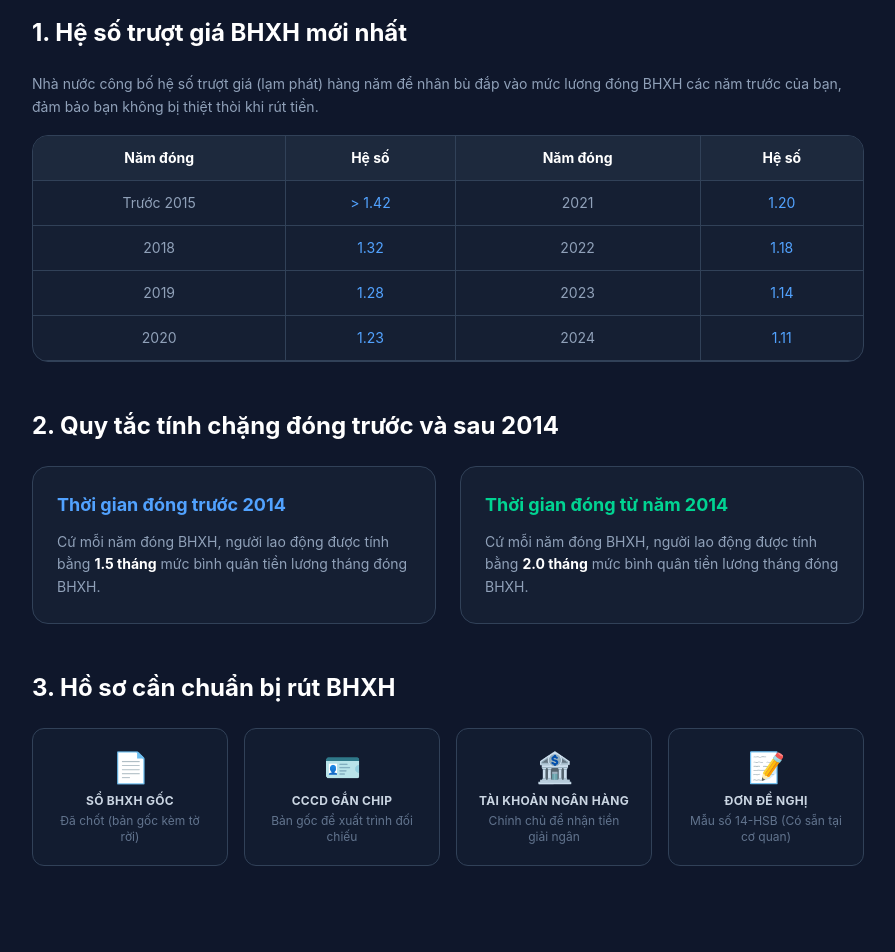
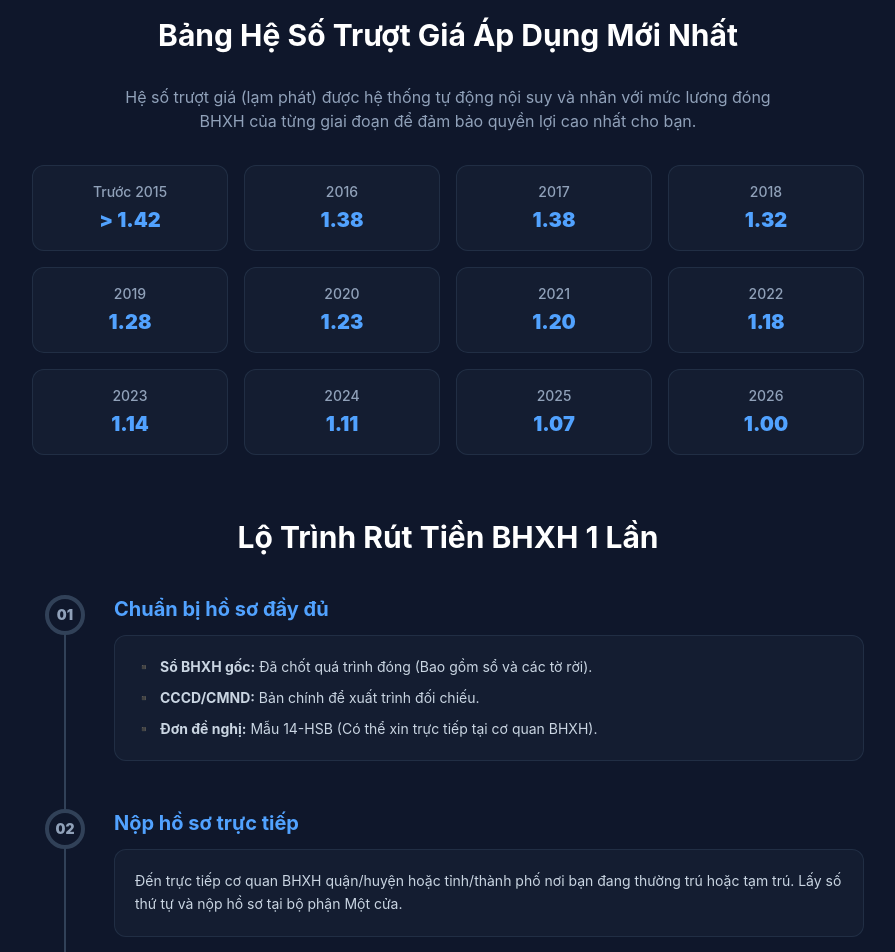
Before and after one commit to artlasercomvn-source/so-chuan-web, a Next.js app: page /tinh-bhxh-1-lan in a window 1280 px wide. Shown: the part 920-1872 px from the top of the page, without its empty margins (192-1087 px from the left). Built offline with nearby package versions, Linux system fonts and the light colour scheme.

Commit message:
Hoan thien cac cong cu tai chinh

```diff
--- a/src/app/tinh-bhxh-1-lan/page.tsx
+++ b/src/app/tinh-bhxh-1-lan/page.tsx
@@ -70,6 +70,21 @@ export default function SocialInsuranceCalculator() {
         "applicationCategory": "BusinessApplication",
         "operatingSystem": "Web",
         "offers": { "@type": "Offer", "price": "0", "priceCurrency": "VND" }
+      },
+      {
+        "@type": "FAQPage",
+        "mainEntity": [
+          {
+            "@type": "Question",
+            "name": "Hệ số trượt giá BHXH là gì?",
+            "acceptedAnswer": { "@type": "Answer", "text": "Hệ số trượt giá (lạm phát) là chỉ số do Nhà nước công bố hàng năm để nhân bù đắp vào mức lương đóng BHXH các năm trước của người lao động, đảm bảo giá trị tiền nhận về không bị mất giá." }
+          },
+          {
+            "@type": "Question",
+            "name": "Làm tròn tháng lẻ khi rút BHXH như thế nào?",
+            "acceptedAnswer": { "@type": "Answer", "text": "Theo quy định, thời gian đóng BHXH có tháng lẻ từ 1 đến 6 tháng được làm tròn thành nửa năm (0.5 năm). Nếu lẻ từ 7 đến 11 tháng được làm tròn thành 1 năm." }
+          }
+        ]
       }
     ]
   };
@@ -133,71 +148,84 @@ export default function SocialInsuranceCalculator() {
         </div>
       </div>
 
-      {/* KHU VỰC NỘI DUNG MỞ RỘNG (TẬP TRUNG SEO) */}
+      {/* KHU VỰC NỘI DUNG CHUẨN SEO & TIME-ON-SITE (DARK THEME TỐI GIẢN) */}
       <div className="bg-slate-900 border-t border-slate-800 text-slate-300 py-16 print:hidden">
         <div className="max-w-4xl mx-auto p-4 md:p-8">
 
-          <div className="mb-12">
-            <h2 className="text-2xl font-bold text-white mb-6">1. Hệ số trượt giá BHXH mới nhất</h2>
-            <p className="text-sm text-slate-400 mb-4 leading-relaxed">
-              Nhà nước công bố hệ số trượt giá (lạm phát) hàng năm để nhân bù đắp vào mức lương đóng BHXH các năm trước của bạn, đảm bảo bạn không bị thiệt thòi khi rút tiền.
-            </p>
-            <div className="overflow-x-auto bg-slate-800/50 border border-slate-700 rounded-2xl">
-              <table className="w-full text-center text-sm">
-                <thead>
-                  <tr className="bg-slate-800 text-white font-bold"><th className="p-3 border-b border-slate-700">Năm đóng</th><th className="p-3 border-b border-slate-700 border-l">Hệ số</th><th className="p-3 border-b border-slate-700 border-l">Năm đóng</th><th className="p-3 border-b border-slate-700 border-l">Hệ số</th></tr>
-                </thead>
-                <tbody className="text-slate-400">
-                  <tr><td className="p-3 border-b border-slate-700">Trước 2015</td><td className="p-3 border-b border-slate-700 border-l text-blue-400">&gt; 1.42</td><td className="p-3 border-b border-slate-700 border-l">2021</td><td className="p-3 border-b border-slate-700 border-l text-blue-400">1.20</td></tr>
-                  <tr><td className="p-3 border-b border-slate-700">2018</td><td className="p-3 border-b border-slate-700 border-l text-blue-400">1.32</td><td className="p-3 border-b border-slate-700 border-l">2022</td><td className="p-3 border-b border-slate-700 border-l text-blue-400">1.18</td></tr>
-                  <tr><td className="p-3 border-b border-slate-700">2019</td><td className="p-3 border-b border-slate-700 border-l text-blue-400">1.28</td><td className="p-3 border-b border-slate-700 border-l">2023</td><td className="p-3 border-b border-slate-700 border-l text-blue-400">1.14</td></tr>
-                  <tr><td className="p-3 border-b border-slate-700">2020</td><td className="p-3 border-b border-slate-700 border-l text-blue-400">1.23</td><td className="p-3 border-b border-slate-700 border-l">2024</td><td className="p-3 border-b border-slate-700 border-l text-blue-400">1.11</td></tr>
-                </tbody>
-              </table>
+          <div className="mb-16">
+            <h2 className="text-2xl md:text-3xl font-bold text-white mb-8 text-center">Bảng Hệ Số Trượt Giá Áp Dụng Mới Nhất</h2>
+            <p className="text-center text-slate-400 mb-8 max-w-2xl mx-auto">Hệ số trượt giá (lạm phát) được hệ thống tự động nội suy và nhân với mức lương đóng BHXH của từng giai đoạn để đảm bảo quyền lợi cao nhất cho bạn.</p>
+
+            <div className="grid grid-cols-2 md:grid-cols-4 gap-4">
+              {[
+                { year: 'Trước 2015', rate: '> 1.42' }, { year: '2016', rate: '1.38' }, { year: '2017', rate: '1.38' }, { year: '2018', rate: '1.32' },
+                { year: '2019', rate: '1.28' }, { year: '2020', rate: '1.23' }, { year: '2021', rate: '1.20' }, { year: '2022', rate: '1.18' },
+                { year: '2023', rate: '1.14' }, { year: '2024', rate: '1.11' }, { year: '2025', rate: '1.07' }, { year: '2026', rate: '1.00' }
+              ].map((item, idx) => (
+                <div key={idx} className="bg-slate-800/40 border border-slate-700/50 rounded-xl p-4 flex flex-col items-center justify-center text-center hover:bg-slate-800 transition-colors">
+                  <span className="text-slate-400 text-sm font-medium mb-1">{item.year}</span>
+                  <span className="text-xl font-black text-blue-400">{item.rate}</span>
+                </div>
+              ))}
             </div>
           </div>
 
-          <div className="mb-12">
-            <h2 className="text-2xl font-bold text-white mb-6">2. Quy tắc tính chặng đóng trước và sau 2014</h2>
-            <div className="grid md:grid-cols-2 gap-6">
-              <div className="bg-slate-800/50 border border-slate-700 rounded-2xl p-6">
-                <h3 className="text-lg font-bold text-blue-400 mb-3">Thời gian đóng trước 2014</h3>
-                <div className="text-sm text-slate-400 leading-relaxed">
-                  Cứ mỗi năm đóng BHXH, người lao động được tính bằng <strong className="text-white">1.5 tháng</strong> mức bình quân tiền lương tháng đóng BHXH.
+          <div className="mb-16">
+            <h2 className="text-2xl md:text-3xl font-bold text-white mb-10 text-center">Lộ Trình Rút Tiền BHXH 1 Lần</h2>
+
+            <div className="relative border-l-2 border-slate-700 ml-4 md:ml-8 space-y-12 pb-8">
+              <div className="relative pl-10 md:pl-12">
+                <div className="absolute w-10 h-10 bg-slate-900 rounded-full -left-[21px] top-0 border-4 border-slate-700 flex items-center justify-center text-sm font-black text-slate-400">01</div>
+                <h3 className="text-xl font-bold text-blue-400 mb-3">Chuẩn bị hồ sơ đầy đủ</h3>
+                <div className="bg-slate-800/40 border border-slate-700/50 rounded-xl p-5 text-sm text-slate-300 leading-relaxed">
+                  <ul className="space-y-2">
+                    <li className="flex items-start gap-2"><span>▪️</span> <span><strong>Sổ BHXH gốc:</strong> Đã chốt quá trình đóng (Bao gồm sổ và các tờ rời).</span></li>
+                    <li className="flex items-start gap-2"><span>▪️</span> <span><strong>CCCD/CMND:</strong> Bản chính để xuất trình đối chiếu.</span></li>
+                    <li className="flex items-start gap-2"><span>▪️</span> <span><strong>Đơn đề nghị:</strong> Mẫu 14-HSB (Có thể xin trực tiếp tại cơ quan BHXH).</span></li>
+                  </ul>
                 </div>
               </div>
-              <div className="bg-slate-800/50 border border-slate-700 rounded-2xl p-6">
-                <h3 className="text-lg font-bold text-emerald-400 mb-3">Thời gian đóng từ năm 2014</h3>
-                <div className="text-sm text-slate-400 leading-relaxed">
-                  Cứ mỗi năm đóng BHXH, người lao động được tính bằng <strong className="text-white">2.0 tháng</strong> mức bình quân tiền lương tháng đóng BHXH.
+
+              <div className="relative pl-10 md:pl-12">
+                <div className="absolute w-10 h-10 bg-slate-900 rounded-full -left-[21px] top-0 border-4 border-slate-700 flex items-center justify-center text-sm font-black text-slate-400">02</div>
+                <h3 className="text-xl font-bold text-blue-400 mb-3">Nộp hồ sơ trực tiếp</h3>
+                <div className="bg-slate-800/40 border border-slate-700/50 rounded-xl p-5 text-sm text-slate-300 leading-relaxed">
+                  Đến trực tiếp cơ quan BHXH quận/huyện hoặc tỉnh/thành phố nơi bạn đang thường trú hoặc tạm trú. Lấy số thứ tự và nộp hồ sơ tại bộ phận Một cửa.
+                </div>
+              </div>
+
+              <div className="relative pl-10 md:pl-12">
+                <div className="absolute w-10 h-10 bg-blue-600 rounded-full -left-[21px] top-0 border-4 border-slate-900 flex items-center justify-center text-sm font-black text-white shadow-[0_0_15px_rgba(37,99,235,0.5)]">03</div>
+                <h3 className="text-xl font-bold text-emerald-400 mb-3">Chờ duyệt & Nhận tiền</h3>
+                <div className="bg-slate-800/40 border border-slate-700/50 rounded-xl p-5 text-sm text-slate-300 leading-relaxed">
+                  Trong thời hạn tối đa <strong>05 ngày làm việc</strong> kể từ ngày nhận đủ hồ sơ hợp lệ, cơ quan BHXH sẽ giải quyết và chuyển tiền thẳng vào tài khoản ngân hàng của bạn.
                 </div>
               </div>
             </div>
           </div>
 
-          <div className="mb-12">
-            <h2 className="text-2xl font-bold text-white mb-6">3. Hồ sơ cần chuẩn bị rút BHXH</h2>
-            <div className="grid md:grid-cols-2 lg:grid-cols-4 gap-4">
-              <div className="bg-slate-800/30 border border-slate-700 rounded-xl p-5 text-center">
-                <span className="text-3xl block mb-2">📄</span>
-                <p className="text-xs text-slate-300 font-bold uppercase tracking-wide">Sổ BHXH gốc</p>
-                <p className="text-xs text-slate-500 mt-1">Đã chốt (bản gốc kèm tờ rời)</p>
-              </div>
-              <div className="bg-slate-800/30 border border-slate-700 rounded-xl p-5 text-center">
-                <span className="text-3xl block mb-2">🪪</span>
-                <p className="text-xs text-slate-300 font-bold uppercase tracking-wide">CCCD gắn chip</p>
-                <p className="text-xs text-slate-500 mt-1">Bản gốc để xuất trình đối chiếu</p>
-              </div>
-              <div className="bg-slate-800/30 border border-slate-700 rounded-xl p-5 text-center">
-                <span className="text-3xl block mb-2">🏦</span>
-                <p className="text-xs text-slate-300 font-bold uppercase tracking-wide">Tài khoản Ngân hàng</p>
-                <p className="text-xs text-slate-500 mt-1">Chính chủ để nhận tiền giải ngân</p>
-              </div>
-              <div className="bg-slate-800/30 border border-slate-700 rounded-xl p-5 text-center">
-                <span className="text-3xl block mb-2">📝</span>
-                <p className="text-xs text-slate-300 font-bold uppercase tracking-wide">Đơn đề nghị</p>
-                <p className="text-xs text-slate-500 mt-1">Mẫu số 14-HSB (Có sẵn tại cơ quan)</p>
-              </div>
+          <div className="mb-8">
+            <h2 className="text-2xl md:text-3xl font-bold text-white mb-8 text-center">Câu Hỏi Thường Gặp (FAQ)</h2>
+            <div className="space-y-4 max-w-3xl mx-auto">
+              <details className="group bg-slate-800/30 border border-slate-700/50 rounded-2xl overflow-hidden cursor-pointer hover:bg-slate-800/60 transition-colors">
+                <summary className="font-bold text-white p-6 flex justify-between items-center outline-none">
+                  Làm tròn tháng lẻ khi tính tiền như thế nào?
+                  <span className="text-slate-500 group-open:rotate-180 transition-transform">▼</span>
+                </summary>
+                <div className="p-6 pt-0 text-sm text-slate-400 leading-relaxed border-t border-slate-700/30 mt-2">
+                  Theo quy định, thời gian đóng BHXH có tháng lẻ từ <strong>1 đến 6 tháng</strong> được làm tròn thành nửa năm (0.5 năm). Nếu lẻ từ <strong>7 đến 11 tháng</strong> được làm tròn thành 1 năm để tính hệ số nhân.
+                </div>
+              </details>
+
+              <details className="group bg-slate-800/30 border border-slate-700/50 rounded-2xl overflow-hidden cursor-pointer hover:bg-slate-800/60 transition-colors">
+                <summary className="font-bold text-white p-6 flex justify-between items-center outline-none">
+                  Nghỉ việc bao lâu thì được rút tiền?
+                  <span className="text-slate-500 group-open:rotate-180 transition-transform">▼</span>
+                </summary>
+                <div className="p-6 pt-0 text-sm text-slate-400 leading-relaxed border-t border-slate-700/30 mt-2">
+                  Người lao động tham gia BHXH bắt buộc sau <strong>01 năm nghỉ việc</strong> (12 tháng) mà chưa đủ điều kiện hưởng lương hưu và không tiếp tục đóng BHXH thì sẽ đủ điều kiện làm thủ tục rút 1 lần.
+                </div>
+              </details>
             </div>
           </div>
 
```
